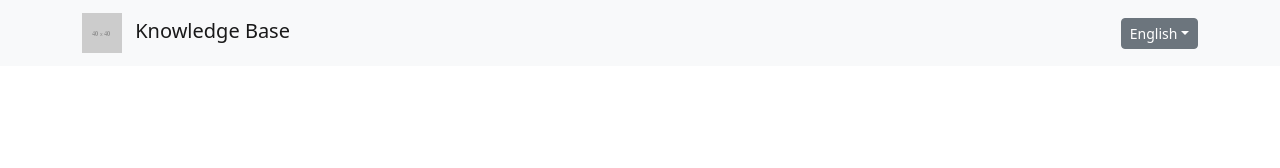
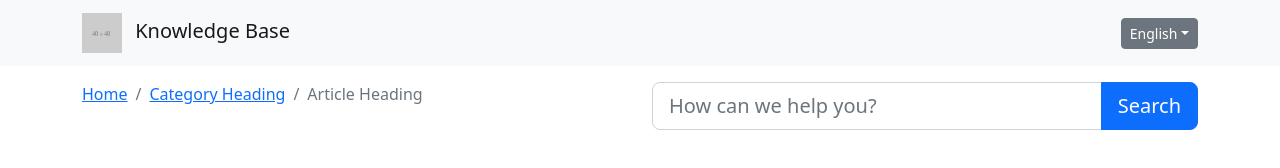
Before and after one commit to chamaxx9zp/KnowledgeBase, a plain HTML site: page article.html in a window 1280 px wide. Drawn offline with Linux system fonts and the light colour scheme.

Commit message:
breadcrumb added

```diff
--- a/article.html
+++ b/article.html
@@ -22,7 +22,27 @@
     </div>
   </nav>
   <main>
-
+    <div class="container mt-3 mb-5">
+      <div class="row flex-lg-row-reverse mb-lg-5">
+        <div class="col-12 col-lg-6 mb-3 mb-lg-0">
+          <form>
+            <div class="input-group input-group-lg">
+              <input type="search" name="search" class="form-control" id="search" placeholder="How can we help you?" aria-label="Search for..." aria-describedby="buttonSearch">
+              <button type="submit" class="btn btn-primary" id="buttonSearch">Search</button>
+            </div>
+          </form>
+        </div>
+        <div class="col-12 col-lg-6">
+          <nav aria-label="Site navigation">
+            <ol class="breadcrumb">
+              <li class="breadcrumb-item"><a href="index.html">Home</a></li>
+              <li class="breadcrumb-item"><a href="category.html">Category Heading</a></li>
+              <li class="breadcrumb-item active" aria-current="page">Article Heading</li>
+            </ol>
+          </nav>
+        </div>
+      </div>
+    </div>
   </main>
 </body>
 </html>
```
